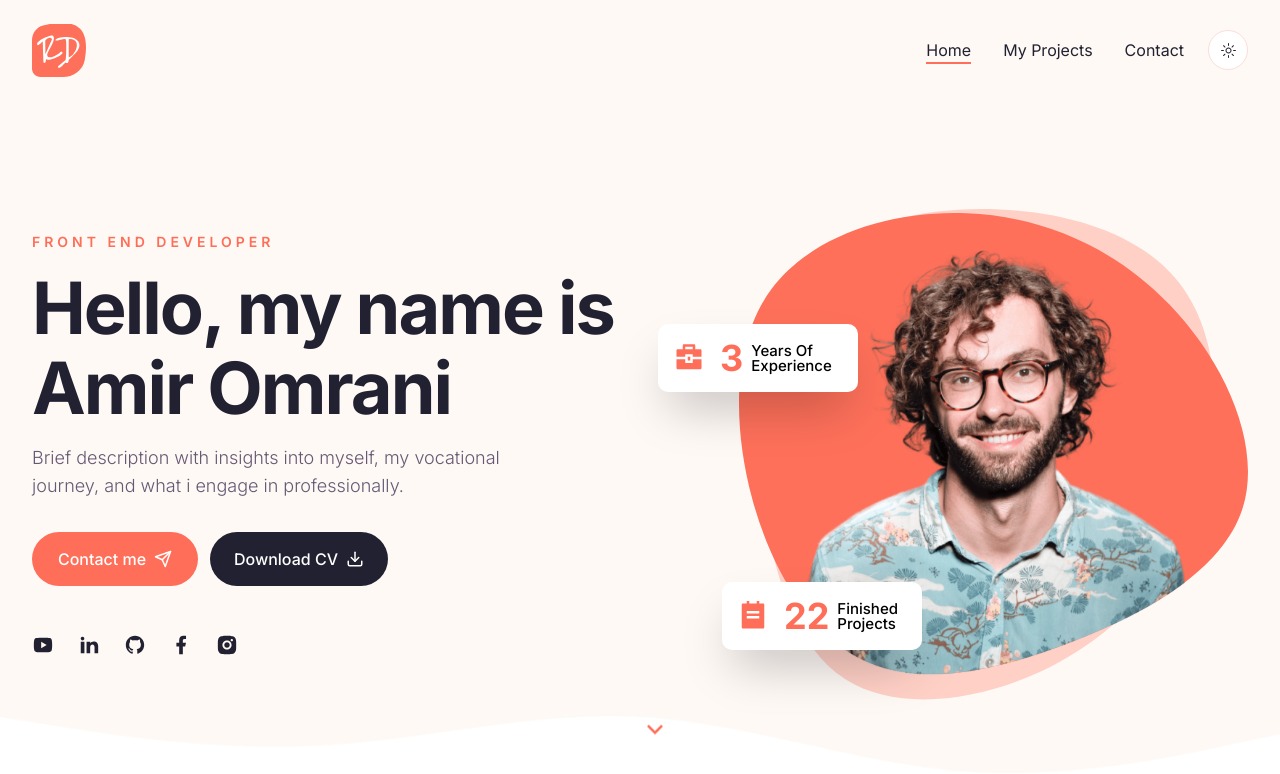
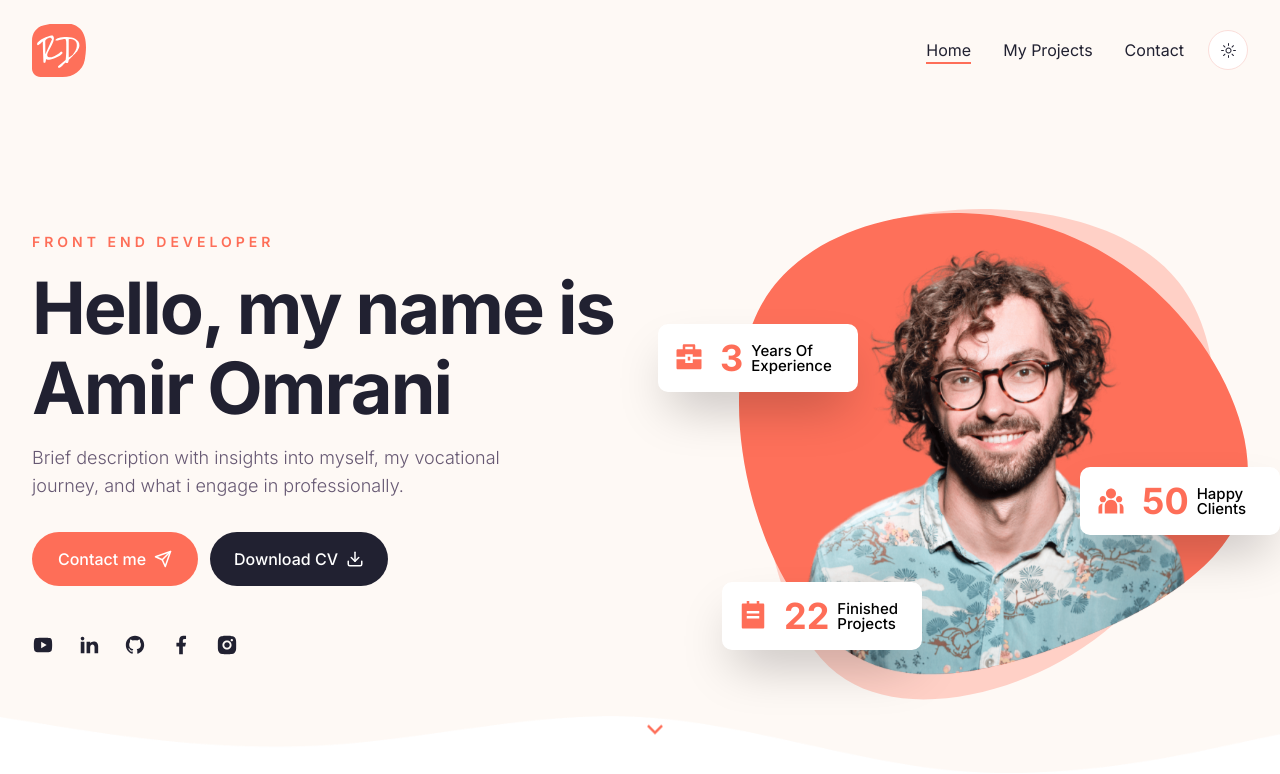
Before and after one commit to Amirshoeibiomrani/portfolio-in-2025, a Next.js app: page / in a window 1280 px wide. Shown: the top 774 px of the page. Built offline with nearby package versions, Linux system fonts and the light colour scheme.

Commit message:
make badge 3 "23.22"

```diff
--- a/components/Hero.jsx
+++ b/components/Hero.jsx
@@ -46,6 +46,9 @@ function Hero() {
                     {/* badge 2 */}
                     <Badge containerStyles='absolute top-[80%] -left-[1rem]' icon={<RiTodoFill />} endCountNum={22}  badgeText='Finished Projects' />
 
+   {/* badge 3 */}
+   <Badge containerStyles='absolute top-[55%] -right-8' icon={<RiTeamFill />} endCountNum={50}  badgeText='Happy Clients' />
+
 
                     <div className="bg-hero_shape2_light dark:bg-hero_shape2_dark w-[500px] h-[500px] bg-no-repeat absolute -top-1 -right-2 "></div>
                     <DevImg containerStyles="bg-hero_shape w-[510px] h-[462px] bg-no-repeat relative bg-bottom"
```
